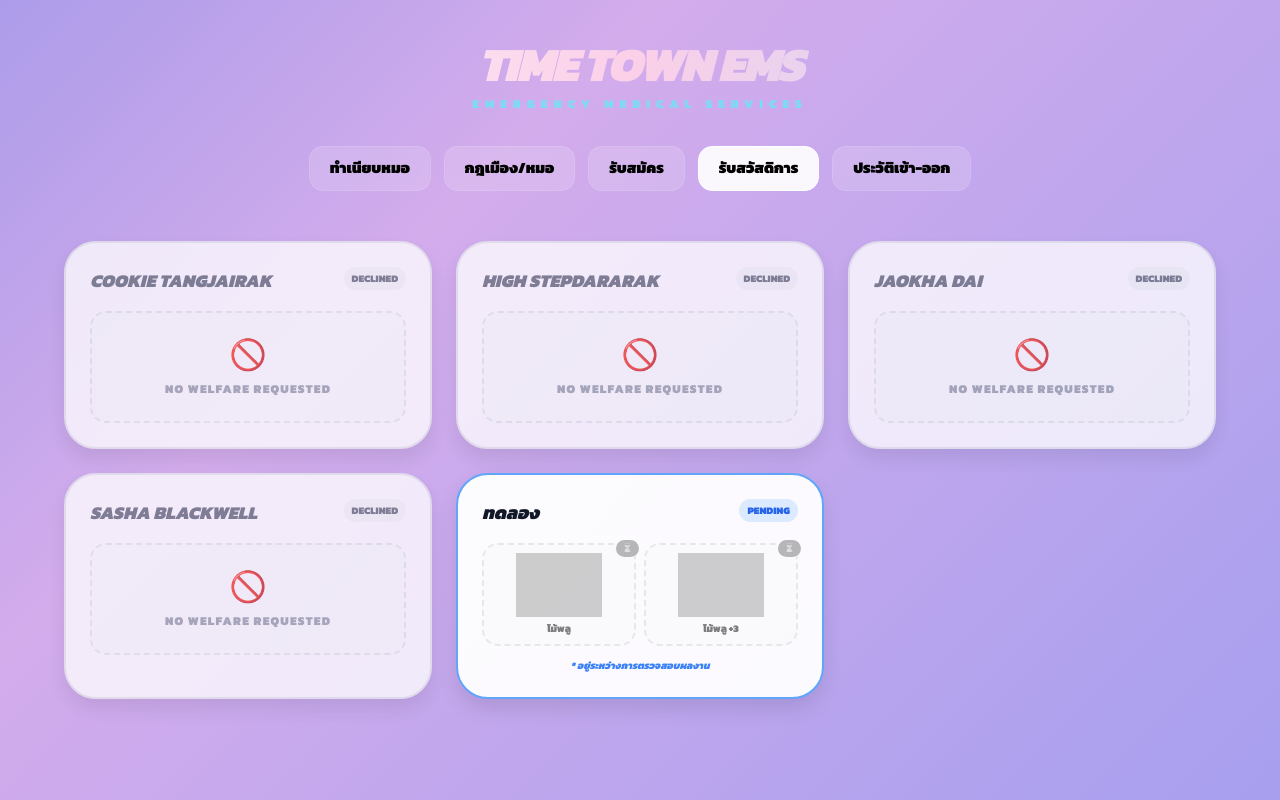
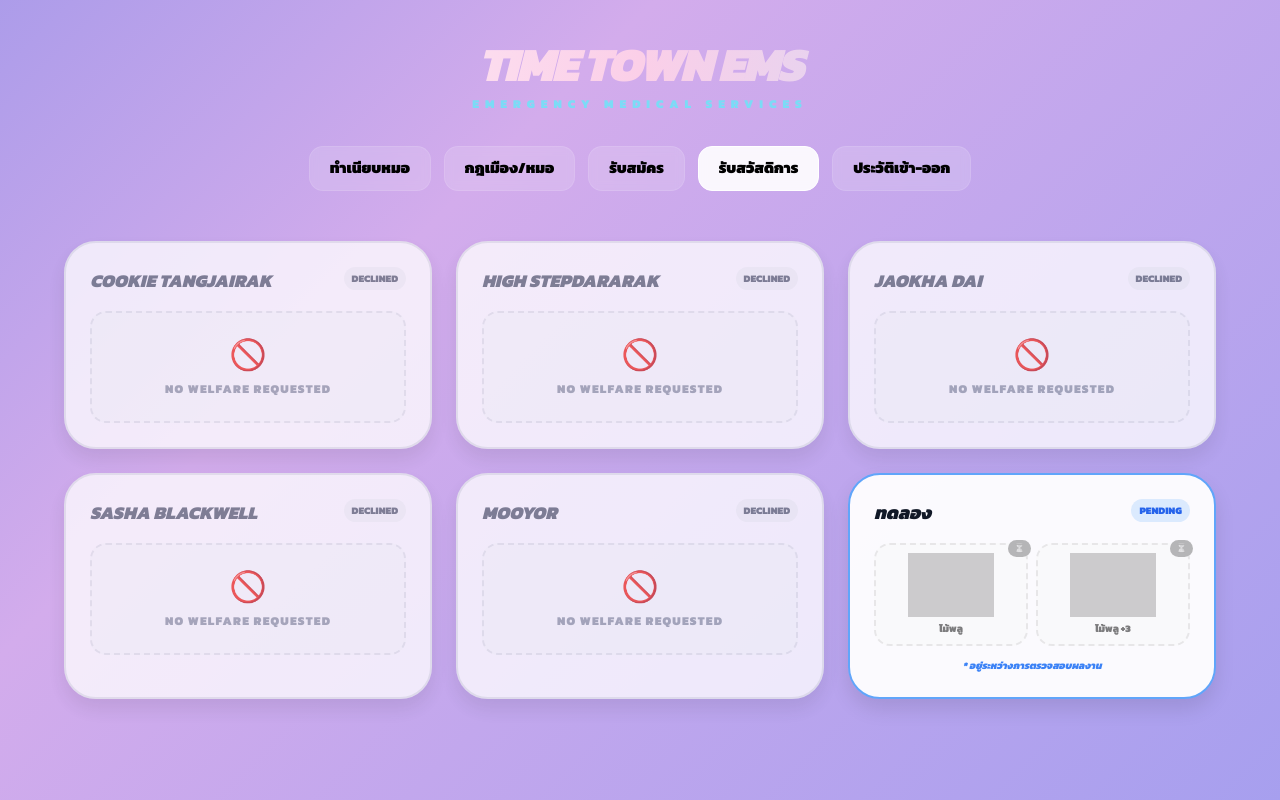
Before and after one commit to bijilo157/EMS, a plain HTML site: page index.html in a window 1280 px wide. Both pictures are taken after a click on the button "รับสวัสดิการ". Drawn offline with nearby package versions, Linux system fonts and the light colour scheme; grey boxes are pictures that could not be loaded.

Commit message:
Update index.html

```diff
--- a/index.html
+++ b/index.html
@@ -68,13 +68,14 @@
                     { name: "Cookie Tangjairak", rank: "[H-EMS]", pos: "ผู้อำนวยการแพทย์", color: "pink", icon:"C", imgUrl: "https://i.postimg.cc/g0p8ygz9/k.png" },
                     { name: "Taichi Wyrmblood", rank: "[S-EMS]", pos: "เลขาผู้อำนวยการ", color: "blue", icon:"T" },
                     { name: "Sasha Blackwell", rank: "[EMS]", pos: "แพทย์ชำนาญการ", color: "cyan", icon:"S", imgUrl: "https://i.postimg.cc/wv1psPVR/sasa.png" },
-                    { name: "MooYor", rank: "[EMS]", pos: "แพทย์ชำนาญการ", color: "cyan", icon:"M" },
+                    { name: "MooYor", rank: "[EMS]", pos: "แพทย์ชำนาญการ", color: "cyan", icon:"M", imgUrl: "https://i.postimg.cc/Hn0zTkCM/rujs-pv.png" },
                     { name: "June July", rank: "[EMS]", pos: "หัวหน้าแพทย์", color: "green", icon:"J" },
                     { name: "Akira Yamada", rank: "[EMS]", pos: "หัวหน้าแพทย์", color: "green", icon:"A" },
                     { name: "Davil", rank: "[EMS]", pos: "แพทย์", color: "gray", icon:"D" },
                     { name: "Medea", rank: "[EMS]", pos: "แพทย์", color: "gray", icon:"M" },
                     { name: "pony", rank: "[EMS]", pos: "แพทย์", color: "gray", icon:"P" },
                     { name: "Zenz Hightway", rank: "[EMS]", pos: "แพทย์", color: "gray", icon:"Z" }
+                    { name: "Kira Winslow", rank: "[EMS]", pos: "แพทย์", color: "gray", icon:"K", imgUrl: "https://i.postimg.cc/W1qDZfht/kh-r-a.png" },
                 ];
                 document.write(doctors.map(doc => `
                     <div class="bg-white bg-opacity-90 p-4 rounded-[2.5rem] flex flex-col items-center shadow-lg border border-gray-200 text-center">
@@ -193,6 +194,16 @@
 
                     </div>
                 </div>
+            <div class="welfare-card border-gray-200 opacity-80"> <div class="flex justify-between items-start mb-4">
+        <h3 class="font-black text-lg italic uppercase text-gray-500">MooYor</h3>
+        <span class="bg-gray-100 text-gray-500 text-[10px] px-2 py-1 rounded-full font-bold">DECLINED</span>
+    </div>
+    <div class="flex flex-col items-center justify-center py-6 border-2 border-dashed border-gray-200 rounded-2xl bg-gray-50">
+        <span class="text-3xl mb-2">🚫</span>
+        <p class="text-xs font-black uppercase text-gray-400 tracking-widest">No Welfare Requested</p>
+
+                    </div>
+                </div>
           <div class="welfare-card border-blue-400"> <div class="flex justify-between items-start mb-4">
         <h3 class="font-black text-lg italic uppercase text-gray-900">ทดลอง</h3>
         <span class="bg-blue-100 text-blue-600 text-[10px] px-2 py-1 rounded-full font-bold">PENDING</span>
```
